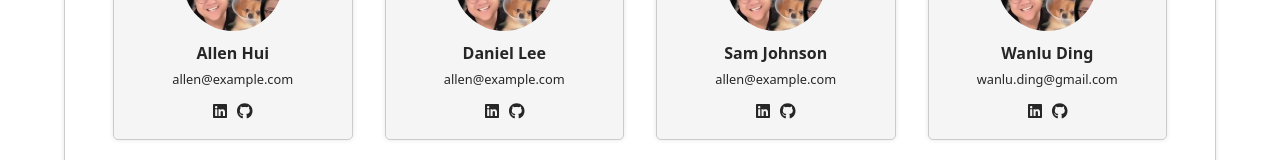
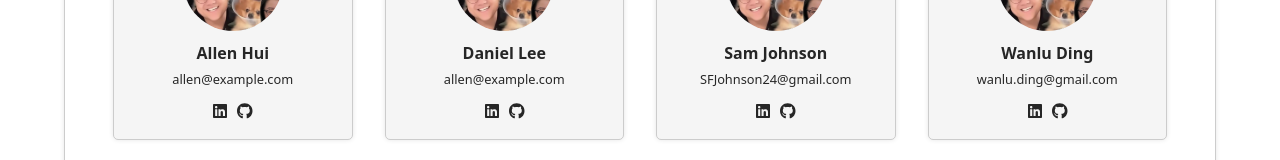
Before and after one commit to oslabs-beta/ClusterSense, a React (Vite) app: page / in a window 1280 px wide. Shown: the part 2479-2639 px from the top of the page. Built offline with nearby package versions, Linux system fonts and the light colour scheme; what tw-elements would draw is missing.

Commit message:
team info updated

```diff
--- a/src/components/MeetTeam.tsx
+++ b/src/components/MeetTeam.tsx
@@ -10,22 +10,22 @@ const teamMembers = [
     name: "Allen Hui",
     photo: teamPhoto,
     email: "allen@example.com",
-    linkedin: "",
-    github: "",
+    linkedin: "https://www.linkedin.com/in/allen-hui-7b590b9a/",
+    github: "https://github.com/Ahuim8",
   },
   {
     name: "Daniel Lee",
     photo: teamPhoto,
     email: "allen@example.com",
-    linkedin: "",
-    github: "",
+    linkedin: "https://www.linkedin.com/in/jungtaelee/",
+    github: "https://github.com/jungtaelee0128",
   },
   {
     name: "Sam Johnson",
     photo: teamPhoto,
-    email: "allen@example.com",
-    linkedin: "",
-    github: "",
+    email: "SFJohnson24@gmail.com",
+    linkedin: "https://www.linkedin.com/in/samuel-johnson-dpt/",
+    github: "https://github.com/SFJohnson24",
   },
   {
     name: "Wanlu Ding",
```
